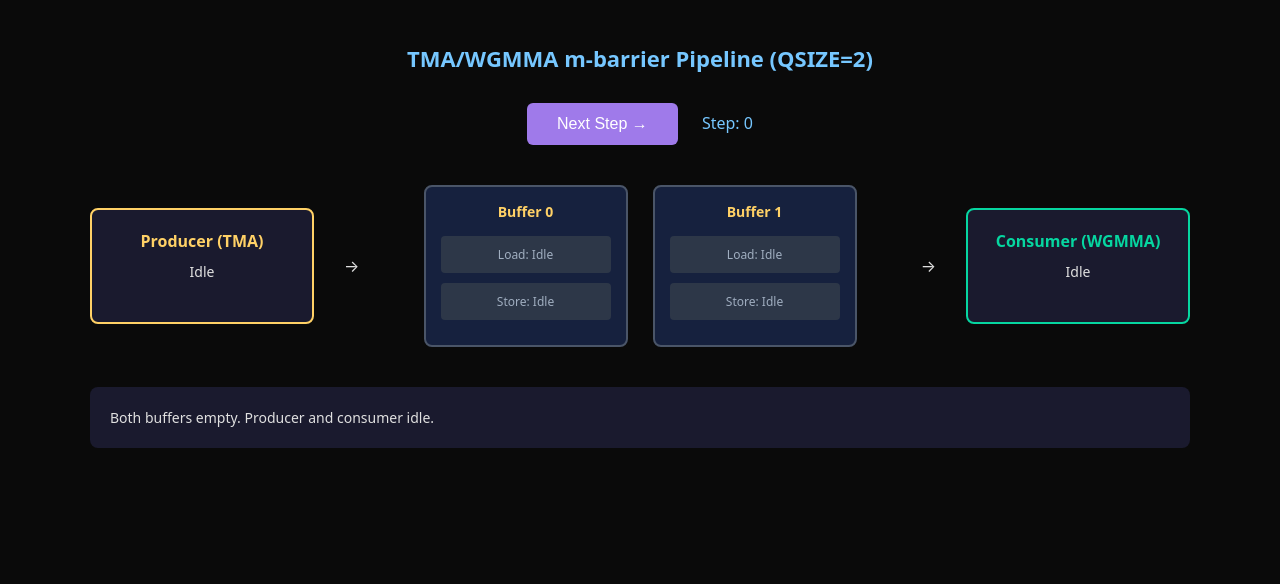
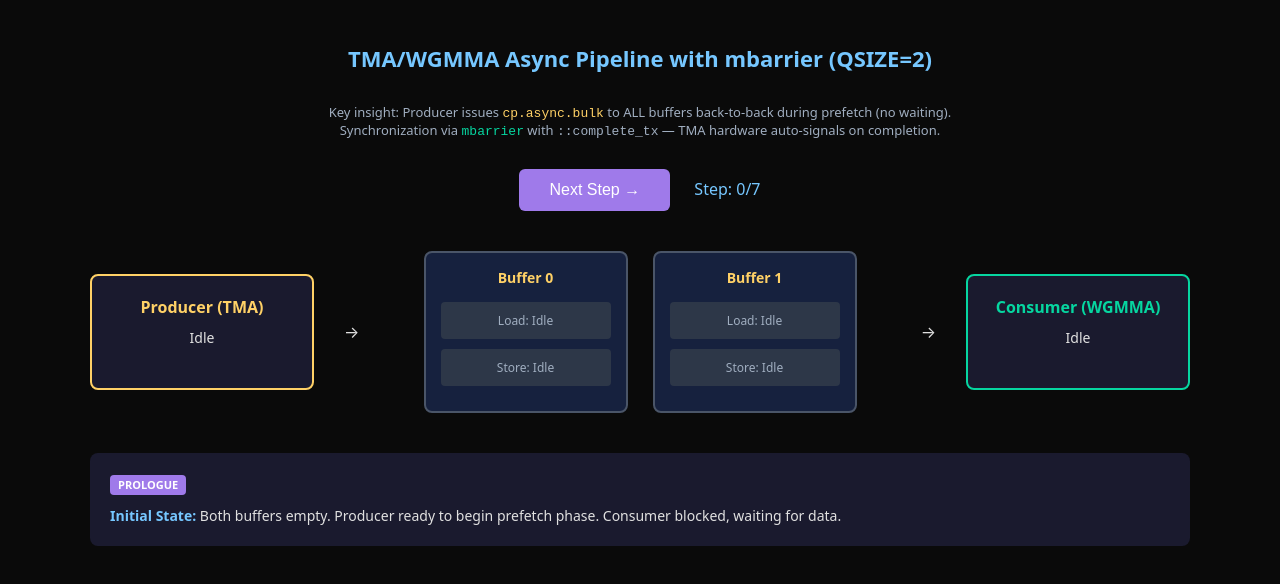
Before and after one commit to prateekshukla1108/simplebarrier, a plain HTML site: page index.html in a window 1280 px wide. Drawn offline with Linux system fonts and the light colour scheme.

Commit message:
Update index.html

```diff
--- a/index.html
+++ b/index.html
@@ -4,7 +4,7 @@
 <head>
   <meta charset="UTF-8">
   <meta name="viewport" content="width=device-width, initial-scale=1.0">
-  <title>m-barrier Producer-Consumer Pipeline</title>
+  <title>TMA/WGMMA Async Pipeline with mbarrier</title>
   <style>
     body {
       font-family: system-ui, -apple-system, sans-serif;
@@ -184,16 +184,48 @@
     .step-info li {
       margin: 5px 0;
     }
+
+    .step-info code {
+      background: #2d3748;
+      padding: 2px 6px;
+      border-radius: 3px;
+      font-family: 'SF Mono', Monaco, monospace;
+      font-size: 12px;
+      color: #ffd166;
+    }
+
+    .phase-label {
+      display: inline-block;
+      padding: 2px 8px;
+      border-radius: 4px;
+      font-size: 11px;
+      font-weight: 600;
+      margin-bottom: 10px;
+    }
+
+    .phase-prologue {
+      background: #9f7aea;
+      color: #fff;
+    }
+
+    .phase-mainloop {
+      background: #06d6a0;
+      color: #000;
+    }
   </style>
 </head>
 
 <body>
   <div class="container">
-    <h1>TMA/WGMMA m-barrier Pipeline (QSIZE=2)</h1>
+    <h1>TMA/WGMMA Async Pipeline with mbarrier (QSIZE=2)</h1>
+    <p style="text-align: center; color: #a0aec0; margin-bottom: 25px; font-size: 13px;">
+      Key insight: Producer issues <code style="color: #ffd166;">cp.async.bulk</code> to ALL buffers back-to-back during prefetch (no waiting).<br>
+      Synchronization via <code style="color: #06d6a0;">mbarrier</code> with <code>::complete_tx</code> — TMA hardware auto-signals on completion.
+    </p>
 
     <div class="controls">
       <button onclick="nextStep()">Next Step →</button>
-      <span style="margin-left: 20px; color: #76c7ff;">Step: <span id="stepNum">0</span></span>
+      <span style="margin-left: 20px; color: #76c7ff;">Step: <span id="stepNum">0</span>/7</span>
     </div>
 
     <div class="pipeline">
@@ -231,38 +263,50 @@
   <script>
     const steps = [
       {
-        step: 0, prod: "Idle", cons: "Idle",
-        info: "Both buffers empty. Producer and consumer idle.",
+        step: 0, prod: "Idle", cons: "Idle", phase: "prologue",
+        info: "<span class='phase-label phase-prologue'>PROLOGUE</span><br><strong>Initial State:</strong> Both buffers empty. Producer ready to begin prefetch phase. Consumer blocked, waiting for data.",
         buf0: {class: "", load: "Idle", store: "Idle"},
         buf1: {class: "", load: "Idle", store: "Idle"}
       },
       {
-        step: 1, prod: "TMA Load → Buffer 0", cons: "Waiting on Load Barrier 0",
-        info: "<strong>Producer:</strong> Issues async TMA transfer to fill Buffer 0.<br><strong>Consumer:</strong> Stalled on Load Barrier 0 (waiting for data).",
+        step: 1, prod: "cp.async.bulk → Buf0", cons: "Blocked (Prologue)", phase: "prologue",
+        info: "<span class='phase-label phase-prologue'>PROLOGUE</span><br><strong>Prefetch 1/2:</strong> Producer issues <code>cp.async.bulk</code> to Buffer 0. This is <em>non-blocking</em> — producer immediately continues without waiting for TMA completion.",
         buf0: {class: "loading", load: "Waiting", store: "Idle"},
         buf1: {class: "", load: "Idle", store: "Idle"}
       },
       {
-        step: 2, prod: "TMA Load → Buffer 1", cons: "WGMMA on Buffer 0",
-        info: "<strong>Load Barrier 0 → Signaled</strong>: Data ready.<br><strong>Consumer:</strong> Unblocks and starts compute on Buffer 0.<br><strong>Producer:</strong> Immediately starts loading Buffer 1 (overlap).",
-        buf0: {class: "computing", load: "Signaled", store: "Waiting"},
+        step: 2, prod: "cp.async.bulk → Buf1", cons: "Blocked (Prologue)", phase: "prologue",
+        info: "<span class='phase-label phase-prologue'>PROLOGUE</span><br><strong>Prefetch 2/2:</strong> Producer immediately issues <code>cp.async.bulk</code> to Buffer 1 — <em>back-to-back, no wait between loads</em>. Both TMA transfers now in-flight. Consumer still blocked.",
+        buf0: {class: "loading", load: "Waiting", store: "Idle"},
         buf1: {class: "loading", load: "Waiting", store: "Idle"}
       },
       {
-        step: 3, prod: "Waiting on Store Barrier 0", cons: "WGMMA on Buffer 1",
-        info: "<strong>Consumer:</strong> Finished Buffer 0 → <strong>Store Barrier 0 → Signaled</strong>. Now computing on Buffer 1.<br><strong>Producer:</strong> Sees Store Barrier 0 signaled → can safely reload Buffer 0.",
-        buf0: {class: "ready", load: "Signaled", store: "Signaled"},  // FIXED: Not computing, store barrier signaled
-        buf1: {class: "computing", load: "Signaled", store: "Waiting"}  // FIXED: This is the active compute buffer
+        step: 3, prod: "Prefetch Done", cons: "consumer_wait(buf0)", phase: "prologue",
+        info: "<span class='phase-label phase-prologue'>PROLOGUE → MAINLOOP</span><br><strong>Transition:</strong> All prefetch loads issued. Consumer calls <code>consumer_wait(buf0)</code>, blocking on mbarrier until TMA signals <code>::complete_tx</code>.",
+        buf0: {class: "loading", load: "Waiting", store: "Idle"},
+        buf1: {class: "loading", load: "Waiting", store: "Idle"}
       },
       {
-        step: 4, prod: "TMA Load → Buffer 0", cons: "Waiting on Load Barrier 1",
-        info: "<strong>Producer:</strong> Reloads Buffer 0 while consumer computes on Buffer 1.<br><strong>Load Barrier 1 → Signaled</strong>: Consumer unblocks and starts Buffer 1 compute.",
-        buf0: {class: "loading", load: "Waiting", store: "Signaled"},
-        buf1: {class: "ready", load: "Signaled", store: "Waiting"}
+        step: 4, prod: "producer_acquire(buf0)", cons: "WGMMA on Buffer 0", phase: "mainloop",
+        info: "<span class='phase-label phase-mainloop'>MAINLOOP</span><br><strong>First Iteration:</strong> TMA completes → mbarrier auto-signals → <strong>Load Barrier 0 = Signaled</strong>. Consumer unblocks, starts WGMMA. Producer calls <code>producer_acquire(buf0)</code> to check if buffer can be reused.",
+        buf0: {class: "computing", load: "Signaled", store: "Waiting"},
+        buf1: {class: "ready", load: "Signaled", store: "Idle"}
       },
       {
-        step: 5, prod: "TMA Load → Buffer 1", cons: "WGMMA on Buffer 0",
-        info: "<strong>Pipeline Steady State:</strong> Continuous ping-pong. Barriers alternate between waiting (stall) and signaled (ready) every cycle.",
+        step: 5, prod: "Waiting (buf0 in use)", cons: "consumer_release(buf0) → WGMMA Buf1", phase: "mainloop",
+        info: "<span class='phase-label phase-mainloop'>MAINLOOP</span><br><strong>Handoff:</strong> Consumer finishes Buffer 0, calls <code>consumer_release(buf0)</code> → <strong>Store Barrier 0 = Signaled</strong>. Consumer immediately starts WGMMA on Buffer 1.",
+        buf0: {class: "ready", load: "Signaled", store: "Signaled"},
+        buf1: {class: "computing", load: "Signaled", store: "Waiting"}
+      },
+      {
+        step: 6, prod: "cp.async.bulk → Buf0", cons: "WGMMA on Buffer 1", phase: "mainloop",
+        info: "<span class='phase-label phase-mainloop'>MAINLOOP — STEADY STATE</span><br><strong>True Overlap:</strong> Producer sees Store Barrier 0 signaled → buffer free. Issues <code>cp.async.bulk</code> to reload Buffer 0 <em>while</em> consumer computes on Buffer 1. Memory latency hidden!",
+        buf0: {class: "loading", load: "Waiting", store: "Idle"},
+        buf1: {class: "computing", load: "Signaled", store: "Waiting"}
+      },
+      {
+        step: 7, prod: "cp.async.bulk → Buf1", cons: "WGMMA on Buffer 0", phase: "mainloop",
+        info: "<span class='phase-label phase-mainloop'>MAINLOOP — STEADY STATE</span><br><strong>Ping-Pong:</strong> Roles swap. Producer reloads Buffer 1 while consumer computes on Buffer 0. Pipeline runs indefinitely with full overlap.",
         buf0: {class: "computing", load: "Signaled", store: "Waiting"},
         buf1: {class: "loading", load: "Waiting", store: "Signaled"}
       }
```
